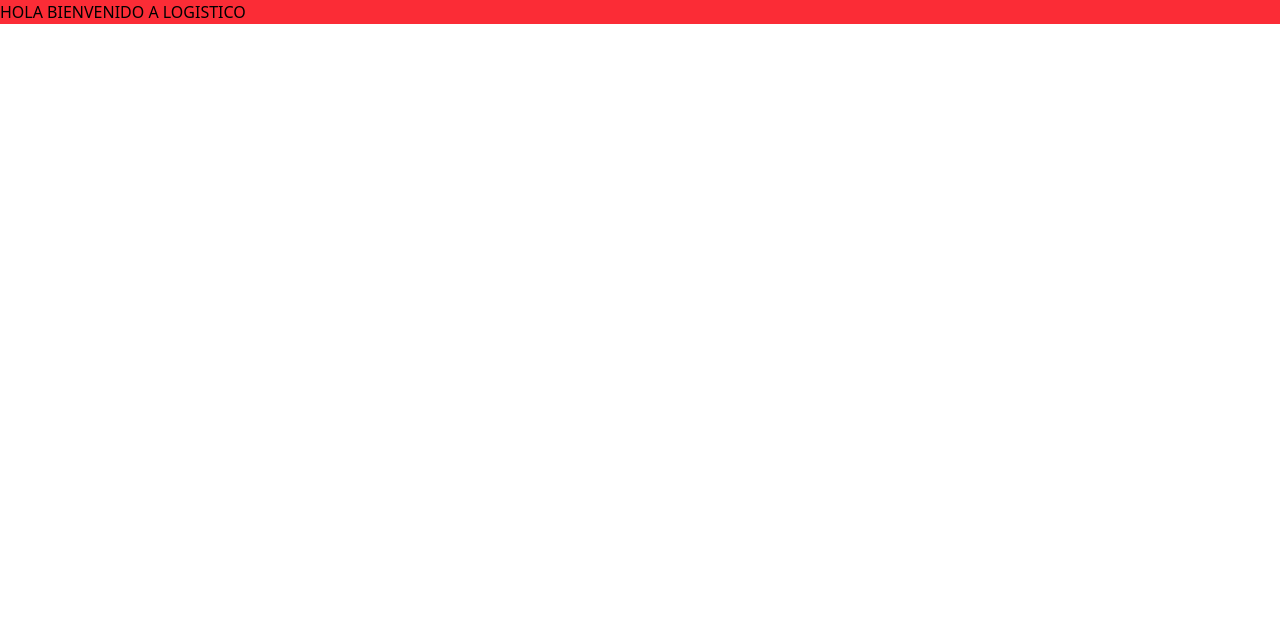
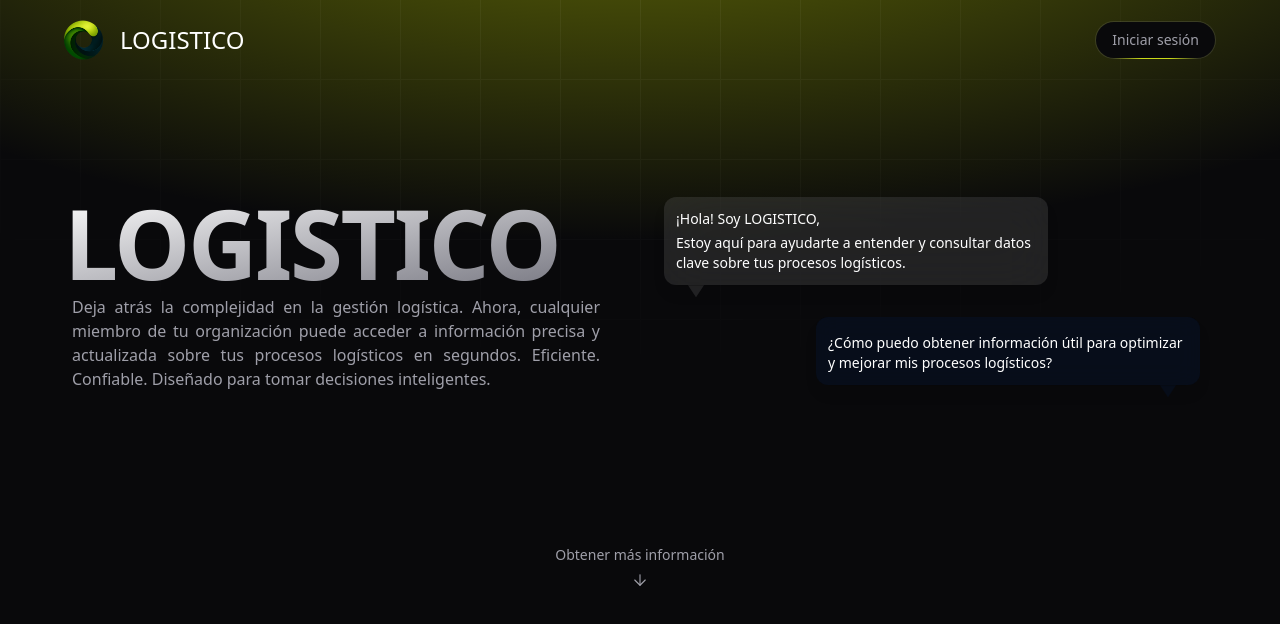
Before and after one commit to alejocode96/chatbot_logistico, a React (Vite) app: page / in a window 1280 px wide. Shown: the top 624 px of the page. Built offline with nearby package versions, Linux system fonts and the light colour scheme.

Commit message:
Header y Informacion Logistico Inicial

```diff
--- /dev/null
+++ b/src/Components/App/contentInitial.jsx
@@ -0,0 +1,56 @@
+import { useState } from 'react'
+import React from 'react'
+
+
+function ContentInitial() {
+    return (
+        <section className=''>
+            {/* contenido */}
+            <div className='w-full'>
+                <div className='lg:flex items-center justify-between'>
+                    <div className='flex lg:flex-1 w-full lg:w-1/2'>
+                        <div>
+                            <h1 className='bg-gradient-to-br from-white to-zinc-500 bg-clip-text text-7xl/[1.07]
+                                          font-bold tracking-tight text-transparent md:text-8xl/[1.07]'>
+                                LOGISTICO
+                            </h1>
+                            <p className='pl-2 text-justify text-zinc-400'>
+                                <span>Deja atrás la complejidad en la gestión logística. </span>
+                                Ahora, cualquier miembro de tu organización puede acceder a información precisa y actualizada sobre tus procesos logísticos en segundos.
+                                Eficiente. Confiable. Diseñado para tomar decisiones inteligentes.
+                            </p>
+
+                        </div>
+                    </div>
+                    <div className='flex flex-1 w-full lg:w-1/2 pr-4 md:pl-16 pt-8 lg:pt-0'>
+                        <div className='w-full text-white flex flex-col gap-8'>
+                            <div className='w-[90%] self-start relative lg:max-w-sm bg-white/10 backdrop-blur-xl
+                                                text-white p-3 rounded-xl shadow-lg text-sm mx-4 lg:mx-0'>
+                                <p><strong className="font-medium">¡Hola! Soy LOGISTICO,</strong></p>
+                                <p className="mt-1">Estoy aquí para ayudarte a entender y consultar datos clave sobre tus procesos logísticos.</p>
+                                <div className='absolute left-6 -bottom-3 w-4 h-3 bg-white/10 backdrop-blur-md [clip-path:polygon(50%_100%,_0%_0%,_100%_0%)]'></div>
+                            </div>
+                            <div className="w-[90%] self-end relative lg:max-w-sm bg-[#071D49]/25 backdrop-blur-md text-white p-3 rounded-xl shadow-lg text-sm lg:mx-0">
+                                <p className="mt-1">¿Cómo puedo obtener información útil para optimizar y mejorar mis procesos logísticos?</p>
+                                <div className="absolute right-6 -bottom-3 w-4 h-3 bg-[#071D49]/25 backdrop-blur-md [clip-path:polygon(50%_100%,_0%_0%,_100%_0%)]"></div>
+                            </div>
+                        </div>
+                    </div>
+
+                </div>
+
+                <div className='group mt-6 lg:mt-38 mb-16'>
+                    <a className='flex flex-col items-center gap-1' href=''>
+                        <p className='text-sm/6 text-zinc-400 duration-300 group-hover:text-zinc-100'>Obtener más información</p>
+                        <svg xmlns="http://www.w3.org/2000/svg" width="18" height="18" viewBox="0 0 24 24" fill="none" stroke="currentColor" strokeWidth="1.5" strokeLinecap="round" strokeLinejoin="round" className="lucide lucide-arrow-down text-zinc-400 duration-300 group-hover:translate-y-1.5 group-hover:text-zinc-100">
+                            <path d="M12 5v14" />
+                            <path d="m19 12-7 7-7-7" />
+                        </svg>
+                    </a>
+                </div>
+            </div>
+        </section >
+    )
+}
+
+export default ContentInitial
--- a/src/Pages/App/App.jsx
+++ b/src/Pages/App/App.jsx
@@ -1,14 +1,65 @@
+//React
 import { useState } from 'react'
 import React from 'react'
+
+//Componentes
+import ContentInitial from '../../Components/App/contentInitial'
+
+//Estilos
 import './App.css'
+
 
 function App() {
   return (
     <>
-      <div className='bg-red-500'>
-        <h1>HOLA BIENVENIDO A LOGISTICO</h1>
-      </div>
 
+      {/* Header */}
+      <header className='absolute inset-x-0 top-0 z-10 w-full'>
+        <div className='w-[90%] max-w-[90%] mx-auto relative flex justify-center'>
+          <nav className='flex min-h-[5rem] w-full items-center justify-between'>
+            <div className='flex lg:flex-1'>
+              <a className='flex items-center'>
+                <img src='../public/Logo.png' className='w-10 mr-4'></img>
+                <span className='text-white text-2xl font-extralight'>LOGISTICO</span>
+              </a>
+            </div>
+            <div className='flex flex-1 items-center justify-end space-x-4 text-sm font-medium text-zinc-300
+                           transition hover:text-zinc-100 sm:space-x-6'>
+              <button className='group relative rounded-full p-px text-sm/6 text-zinc-400 duration-300
+                                 hover:text-zinc-100 hover:shadow-glow'>
+                <span className='absolute inset-0 overflow-hidden rounded-full'>
+                  <span className='absolute inset-0 rounded-full bg-[image:radial-gradient(75%_100%_at_50%_0%,rgba(196,214,0,0.6)_0%,rgba(196,214,0,0)_75%)]
+                                  opacity-0 transition-opacity duration-500 group-hover:opacity-100'>
+                  </span>
+                </span>
+                <div className='relative z-10 rounded-full bg-zinc-950 px-4 py-1.5 ring-1 ring-white/10'>Iniciar sesión</div>
+                <span className='absolute -bottom-0 left-[1.125rem] h-px w-[calc(100%-2.25rem)] bg-[linear-gradient(to_right,transparent,#C4D600,#C4D600,transparent)]
+                                transition-opacity duration-500 group-hover:opacity-40'>
+
+                </span>
+              </button>
+            </div>
+          </nav>
+        </div>
+      </header>
+
+      {/* fondo */}
+      <div className='absolute inset-0 -z-10 h-full bg-[image:radial-gradient(80%_50%_at_50%_-20%,rgba(196,214,0,0.5),rgba(255,255,255,0))]'></div>
+      <svg className="absolute inset-0 -z-10 h-full w-full stroke-white/5 [mask-image:radial-gradient(75%_50%_at_top_center,white,transparent)]" aria-hidden="true">
+        <defs>
+          <pattern id="hero" width="80" height="80" x="50%" y="-1" patternUnits="userSpaceOnUse">
+            <path d="M.5 200V.5H200" fill="none"></path>
+          </pattern>
+        </defs>
+        <rect width="100%" height="100%" strokeWidth="0" fill="url(#hero)"></rect>
+      </svg>
+
+      {/* Contenido */}
+      <main className='w-[90%] mx-auto relative flex justify-center pt-24 lg:pt-48'>
+        {/* Contenido inicial */}
+        <ContentInitial></ContentInitial>
+
+      </main>
     </>
   )
 }
--- a/src/index.css
+++ b/src/index.css
@@ -1 +1,6 @@
 @import "tailwindcss";
+body{
+    --tw-bg-opacity: 1;
+    background-color: rgb(9 9 11 / var(--tw-bg-opacity));
+    overflow-x: hidden;
+}
```
Also changed, not shown: public/Logo.png (added), public/page.png (added).
